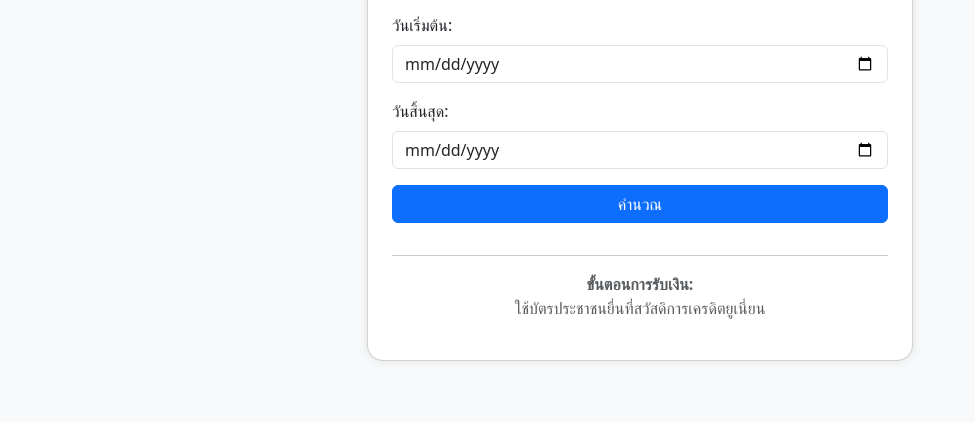
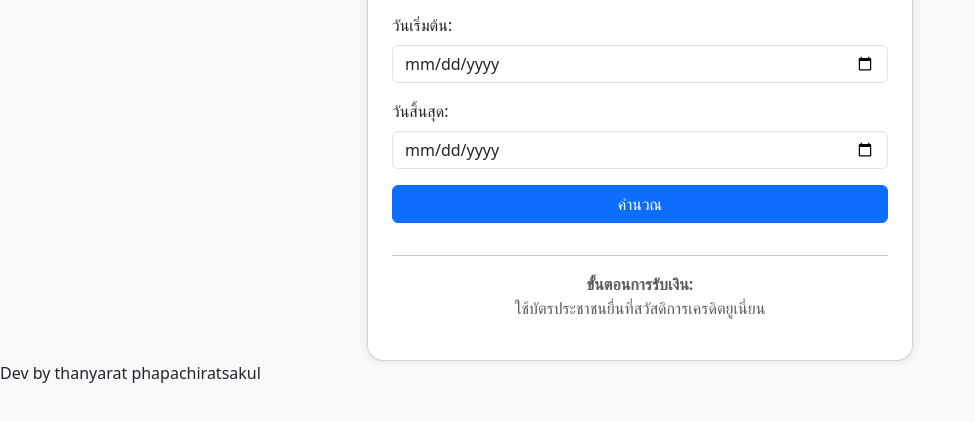
Before and after one commit to kimmy2956/CreditUnionBpp, a plain HTML site: page index.html in a window 1280 px wide. Shown: the part 174-596 px from the top of the page, without its empty margins (0-975 px from the left). Drawn offline with nearby package versions, Linux system fonts and the light colour scheme.

Commit message:
index.html

```diff
--- a/index.html
+++ b/index.html
@@ -78,5 +78,6 @@
       document.getElementById('result').innerText = `คุณอยู่ในระบบมาแล้ว ${years} ปี ได้รับเงิน ${amount} บาท`;
     }
   </script>
+  <footer>Dev by thanyarat phapachiratsakul</footer>
 </body>
 </html>
```
